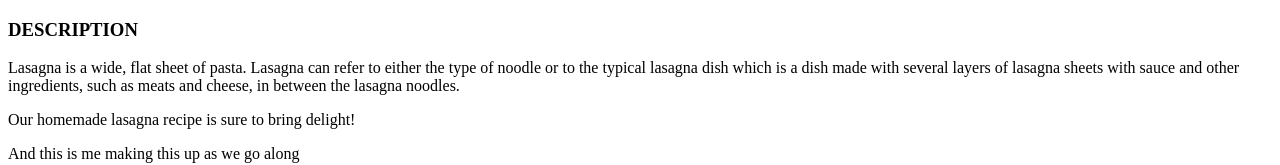
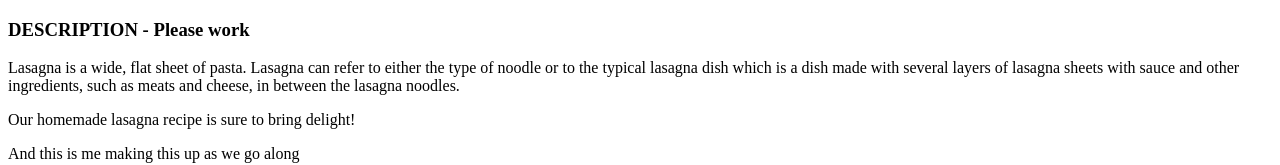
Before and after one commit to polo-alt/odin-recipes, a plain HTML site: page lasagna.html in a window 1280 px wide. Shown: the top 165 px of the page. Drawn offline with Linux system fonts and the light colour scheme.

Commit message:
add lasagna.html

```diff
--- a/lasagna.html
+++ b/lasagna.html
@@ -8,7 +8,7 @@
 </head>
 <body>
     <h3>
-        DESCRIPTION
+        DESCRIPTION - Please work
     </h3>
         <p>
             Lasagna is a wide, flat sheet of pasta. Lasagna can refer to either
```
